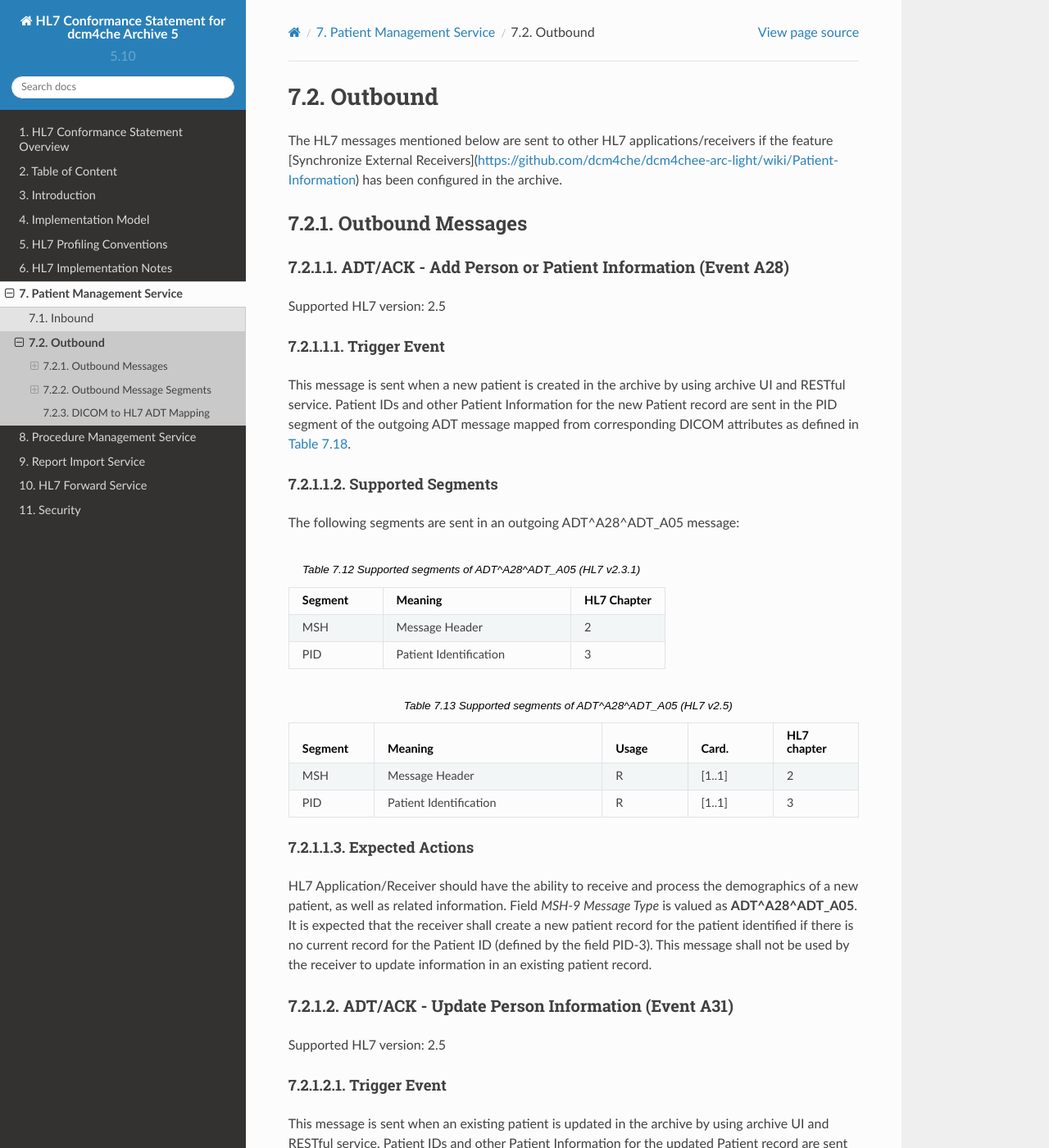
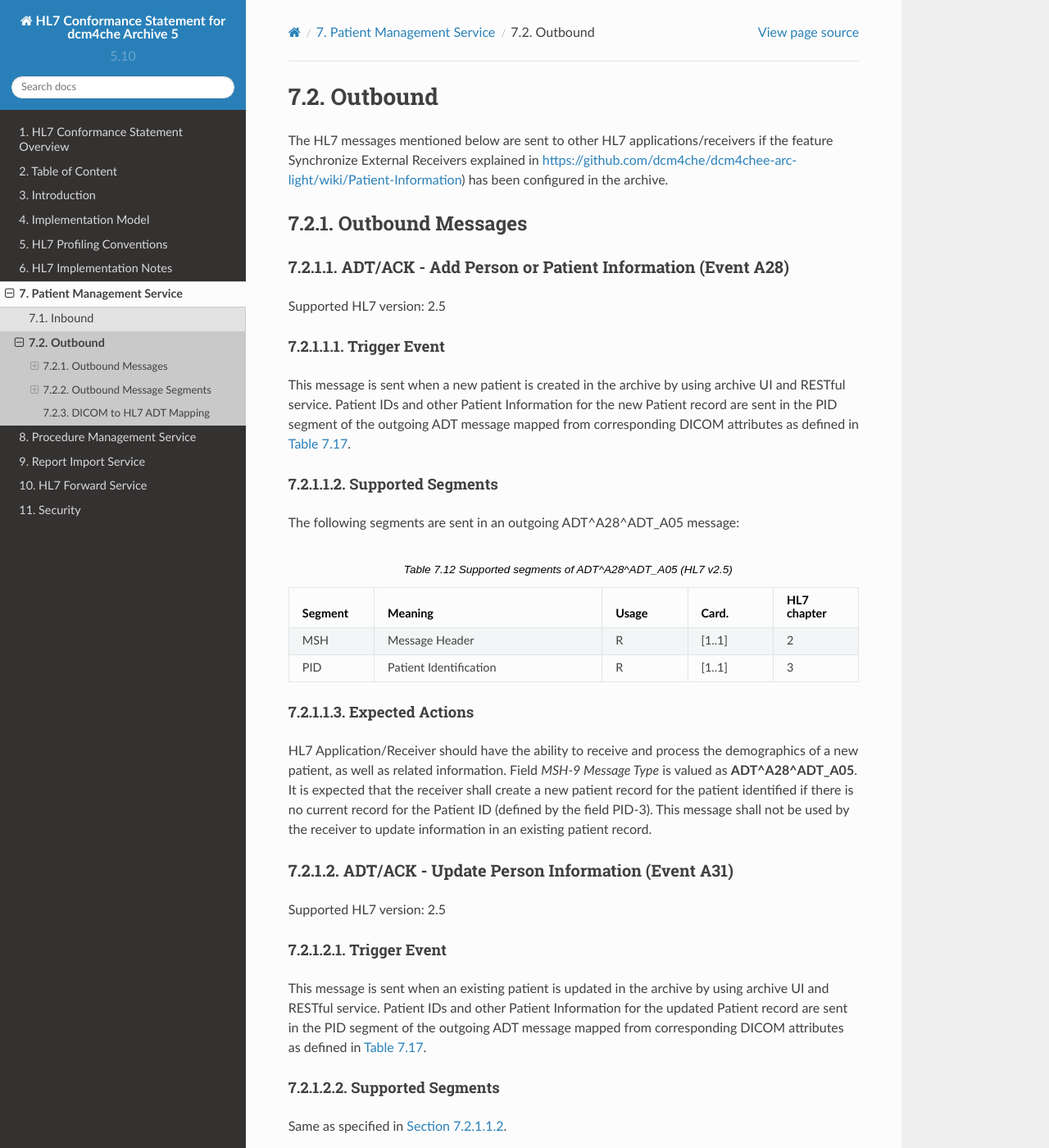
Before and after one commit to dcm4che/dcm4chee-arc-hl7cs, a Sphinx documentation site: the page built from source/adt/outbound.rst, in a window 1280 px wide and 1400 px high. Shown: the whole window at 82% size. Built offline with Sphinx 7.4.7 and the Read the Docs theme 2.0.0, drawn with Linux system fonts in a browser that asks for light colours; some of the changed text lies outside the part shown.

Commit message:
adt spec update - outbound messages

```diff
--- a/source/adt/outbound.rst
+++ b/source/adt/outbound.rst
@@ -1,9 +1,8 @@
 Outbound
 ########
 
-The HL7 messages mentioned below are sent to other HL7 applications/receivers if the feature
-[Synchronize External Receivers](https://github.com/dcm4che/dcm4chee-arc-light/wiki/Patient-Information) has been
-configured in the archive.
+The HL7 messages mentioned below are sent to other HL7 applications/receivers if the feature Synchronize External Receivers
+explained in https://github.com/dcm4che/dcm4chee-arc-light/wiki/Patient-Information) has been configured in the archive.
 
 .. _adt_out_messages:
 
@@ -27,13 +26,6 @@
 Supported Segments
 ^^^^^^^^^^^^^^^^^^
 The following segments are sent in an outgoing ADT^A28^ADT_A05 message:
-
-.. csv-table:: Supported segments of ADT^A28^ADT_A05 (HL7 v2.3.1)
-   :header: Segment, Meaning, HL7 Chapter
-   :widths: 25, 50, 25
-
-   MSH, Message Header, 2
-   PID, Patient Identification, 3
 
 .. csv-table:: Supported segments of ADT^A28^ADT_A05 (HL7 v2.5)
    :header: Segment, Meaning, Usage, Card., HL7 chapter
```
